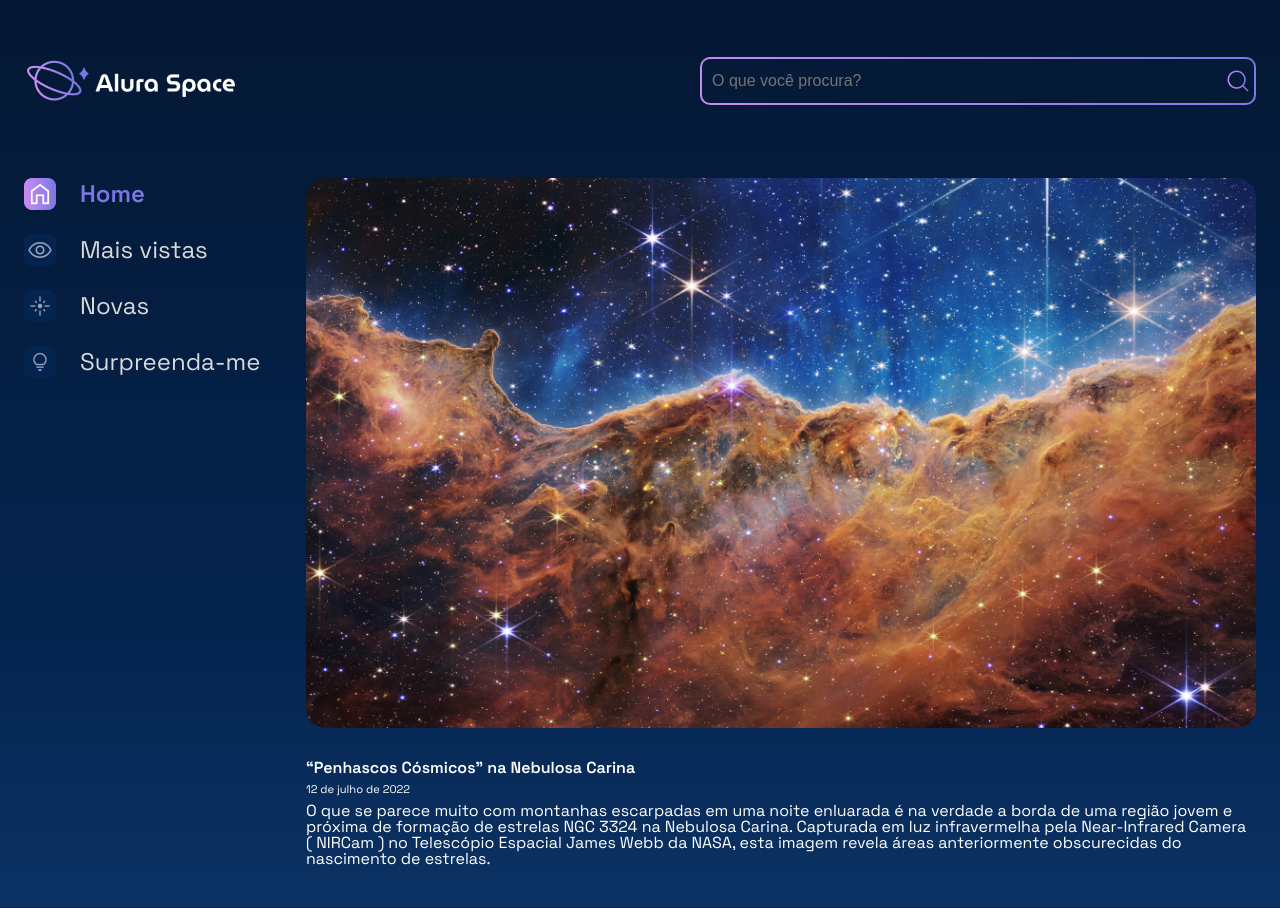
After one commit to Fbrabreu/django-space, a Django app: page /imagem/ in a window 1280 px wide. The commit adds this page. Shown: the top 908 px of the page. Run offline with Django 4.2, Linux system fonts and the light colour scheme.

Commit message:
Curso 1 completo

```diff
--- a/galeria/urls.py
+++ b/galeria/urls.py
@@ -1,6 +1,7 @@
 from django.urls import path
-from galeria.views import index
+from galeria.views import index, imagem
 
 urlpatterns = [
-    path('', index)
+    path('', index, name='index'),
+    path('imagem/', imagem, name='imagem')
 ]
--- a/galeria/views.py
+++ b/galeria/views.py
@@ -5,3 +5,6 @@ def index(request):
     return render(request, 'galeria/index.html')
 
 # Create your views here.
+
+def imagem(request):
+    return render(request, 'galeria/imagem.html')
--- /dev/null
+++ b/templates/galeria/base.html
@@ -0,0 +1,23 @@
+{% load static %}
+<!DOCTYPE html>
+<html lang="pt-br">
+
+<head>
+    <meta charset="UTF-8">
+    <meta http-equiv="X-UA-Compatible" content="IE=edge">
+    <meta name="viewport" content="width=device-width, initial-scale=1.0">
+    <title>Alura Space</title>
+    <link rel="preconnect" href="https://fonts.googleapis.com">
+    <link rel="preconnect" href="https://fonts.gstatic.com" crossorigin>
+    <link href="https://fonts.googleapis.com/css2?family=Space+Grotesk:wght@400;500;600&display=swap" rel="stylesheet">
+    <link rel="stylesheet" href="{% static 'styles/style.css' %}">
+
+</head>
+
+<body>
+
+    {% block content %}{% endblock %}
+    {% include 'galeria/partials/_footer.html' %}
+
+</body>
+</html>
--- /dev/null
+++ b/templates/galeria/imagem.html
@@ -0,0 +1,41 @@
+{% extends 'galeria/base.html' %}
+{% load static %}
+{% block content %}
+
+    <div class="pagina-inicial">
+        <header class="cabecalho">
+            <img src="{% static '/assets/logo/Logo(2).png' %}" alt="Logo da Alura Space" />
+            <div class="cabecalho__busca">
+                <div class="busca__fundo">
+                    <input class="busca__input" type="text" placeholder="O que você procura?">
+                    <img class="busca__icone" src="{% static '/assets/ícones/1x/search.png' %}" alt="ícone de search">
+                </div>
+            </div>
+        </header>
+        <main class="principal">
+            <section class="menu-lateral">
+                <nav class="menu-lateral__navegacao">
+                    <a href="{% url 'index' %}"><img src="{% static '/assets/ícones/1x/Home - ativo.png' %}"> Home</a>
+                    <a href="#"><img src="{% static '/assets/ícones/1x/Mais vistas - inativo.png' %}"> Mais vistas</a>
+                    <a href="#"><img src="{% static '/assets/ícones/1x/Novas - inativo.png' %}"> Novas</a>
+                    <a href="#"><img src="{% static '/assets/ícones/1x/Surpreenda-me - inativo.png' %}"> Surpreenda-me</a>
+                </nav>
+            </section>
+            <section class="conteudo">
+                <section class="imagem">
+                    <div class="imagem__conteudo">
+                        <img class="imagem__imagem" src="{% static '/assets/imagens/galeria/carina-nebula.png' %}">
+                        <div class="imagem__info">
+                            <div class="imagem__texto">
+                                <p class="imagem__titulo">“Penhascos Cósmicos” na Nebulosa Carina</p>
+                                <p class="imagem__descricao">12 de julho de 2022</p>
+                                <p class="imagem__texto">O que se parece muito com montanhas escarpadas em uma noite enluarada é na verdade a borda de uma região jovem e próxima de formação de estrelas NGC 3324 na Nebulosa Carina. Capturada em luz infravermelha pela Near-Infrared Camera ( NIRCam ) no Telescópio Espacial James Webb da NASA, esta imagem revela áreas anteriormente obscurecidas do nascimento de estrelas.</p>
+                            </div>
+                        </div>
+                    </div>
+                </section>
+            </section>
+        </main>
+    </div>
+
+{% endblock %}
--- /dev/null
+++ b/templates/galeria/partials/_footer.html
@@ -0,0 +1,14 @@
+{%load static %}
+
+<footer class="rodape">
+    <div class="rodape__icones">
+        <a href="https://twitter.com/AluraOnline" target=”_blank” >
+            <img src="{% static '/assets/ícones/1x/twitter.png'%}" alt="ícone twitter">
+        </a>
+        <a href="{% static 'https://www.instagram.com/aluraonline/'%}" target=”_blank” >
+            <img src="{% static '/assets/ícones/1x/instagram.png '%}" alt="ícone instagram">
+        </a>
+
+    </div>
+    <p class="rodape__texto">Desenvolvido por Alura</p>
+</footer>
```
Also changed, not shown: templates/galeria/index.html (+10 -33 lines), templates/galeria/partials/_header.html (added, +12 -0 lines), templates/galeria/partials/_menu_lateral.html (added, +10 -0 lines).
